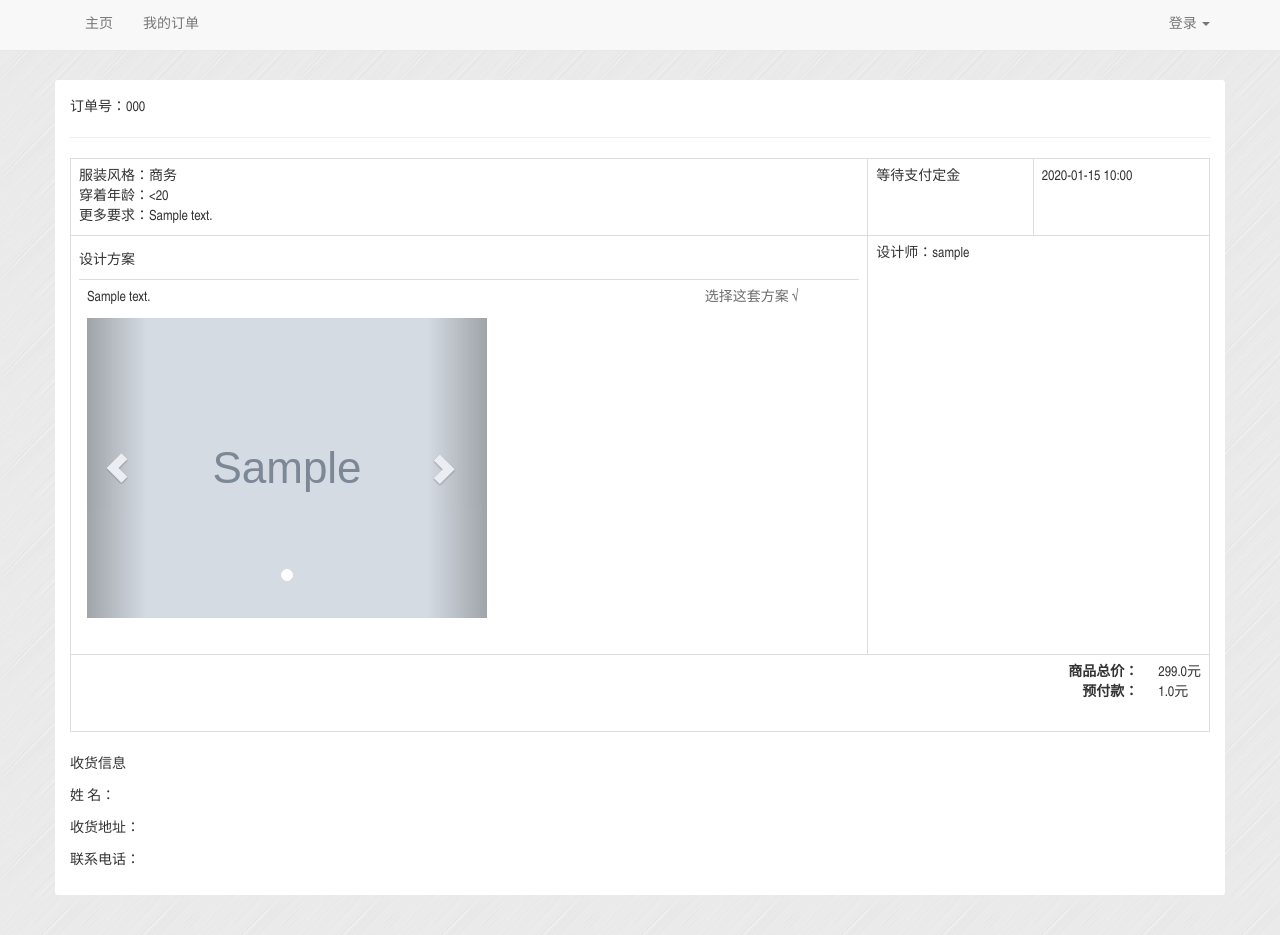
After one commit to smokingkapor/handsome, a Django app: template orders/templates/orders/order_detail.html in a window 1280 px wide. The commit adds this page. Run offline with Django 3.2, Linux system fonts and the light colour scheme; the template is opened without the code that fills it: values that come from a table or form of the project are taken from there, others are empty; tables that the repository leaves empty hold one stand-in row (values such as "Sample post"); grey boxes marked "Sample" are stand-in pictures; parts of the project's set-up code (start-up, migrations or seed data) failed here and were passed over; some libraries are stand-ins or nearby versions.

Commit message:
Add order detail page

```diff
--- a/designs/views.py
+++ b/designs/views.py
@@ -94,7 +94,7 @@ class UploadView(CsrfExemptMixin, StaffuserRequiredMixin, View):
         """
         Upload shot to temple folder
         """
-        order = Order.objects.get(pk=request.GET['order'])
+        order = Order.objects.get(code=request.GET['order'])
         user = self.request.user
         photo = request.FILES['file']
         name, ext = os.path.splitext(photo.name)
--- a/handsome/static/css/base.css
+++ b/handsome/static/css/base.css
@@ -1,6 +1,20 @@
 body {
     font: 14px "微软雅黑", "MicrosoftYahei", "宋体", "Arial Narrow", HELVETICA;
     background-image: url("../image/bg.png");
+}
+
+a:hover, a:focus {
+    color: #ff4a00;
+    text-decoration: none;
+}
+
+a:hover, a:active {
+    outline: 0;
+}
+
+a {
+    color: #6d6d6d;
+    text-decoration: none;
 }
 
 .body {
--- a/orders/models.py
+++ b/orders/models.py
@@ -67,15 +67,15 @@ class Order(models.Model):
         operations = ''
         if self.status == CREATED:
             prepay_url = reverse('orders:prepay', kwargs={'code': self.code})
-            operations = '<button class="btn btn-default btn-xs">取消订单</button>&nbsp;&nbsp;<a class="btn btn-primary btn-xs" href="{}">支付定金</a>'.format(prepay_url)
+            operations = '<a href="#">取消订单></a><br /><a href="{}">支付定金></a>'.format(prepay_url)
         elif self.status == DESIGNED:
             design = self.design_set.first()
             design_url = reverse('designs:detail', kwargs={'pk': design.id})
             pay_url = reverse('orders:pay', kwargs={'code': self.code})
-            operations = '<a href="{}" class="btn btn-default btn-xs">查看设计方案</a>&nbsp;&nbsp;<a class="btn btn-primary btn-xs" href="{}">支付尾款</a>'.format(design_url, pay_url)
+            operations = '<a href="{}">设计方案></a><br /><a href="{}">支付尾款></a>'.format(design_url, pay_url)
         elif self.status == SENT:
             receive_url = reverse('orders:receive', kwargs={'code': self.code})
-            operations = '<a href="{}" class="btn btn-default btn-xs">已收到</a>'.format(receive_url)
+            operations = '<a href="{}">已经收到></a>'.format(receive_url)
 
         return operations
 
@@ -85,14 +85,14 @@ class Order(models.Model):
         """
         operations = ''
         if self.status == PREPAID:
-            operations = '<a href="{}?order={}" class="btn btn-primary btn-xs">创建搭配方案</a>'.format(reverse_lazy('designs:create'), self.code)
+            operations = '<a href="{}?order={}">创建方案></a>'.format(reverse_lazy('designs:create'), self.code)
         elif self.status == DESIGNED:
             design = self.design_set.first()
             design_url = reverse('designs:detail', kwargs={'pk': design.id})
-            operations = '<a href="{}" class="btn btn-default btn-xs">查看设计方案</a>'.format(design_url)
+            operations = '<a href="{}">查看方案></a>'.format(design_url)
         elif self.status == PAID:
             send_url = reverse('orders:send', kwargs={'code': self.code})
-            operations = '<a href="{}" class="btn btn-default btn-xs">已寄出</a>'.format(send_url)
+            operations = '<a href="{}">已经寄出></a>'.format(send_url)
         return operations
 
     def __unicode__(self):
--- /dev/null
+++ b/orders/static/css/order.css
@@ -0,0 +1,28 @@
+.order-status {
+    color: #ff4a00;
+}
+
+.sep {
+    margin: 0 5px;
+    color: #dfdfdf;
+}
+
+.column-info {
+    height: 41px;
+    font-weight: 400;
+    text-align: left;
+    background: #fafafa;
+}
+
+.order-description {
+    width: 70%;
+}
+
+#design-photos {
+    width: 400px;
+    height: 300px;
+}
+
+#design-photos img {
+    width: 400px;
+}
--- a/orders/static/js/order.js
+++ b/orders/static/js/order.js
@@ -62,4 +62,10 @@ $(document).ready(function(){
             }
         });
     });
+
+
+    // order detail photo slide
+    if ($('#design-photos').size() > 0) {
+        $('#design-photos').carousel();
+    }
 });
--- /dev/null
+++ b/orders/templates/orders/order_detail.html
@@ -0,0 +1,88 @@
+{% extends "page.html" %}
+{% load staticfiles %}
+
+{% block extracss %}
+<link rel="stylesheet" href="{% static 'css/order.css' %}">
+{% endblock%}
+
+{% block extrajs %}
+<link rel="stylesheet" href="{% static 'js/order.js' %}">
+{% endblock%}
+
+{% block title %}订单详情{% endblock %}
+
+{% block content %}
+<div class="container body">
+    <div class="row">
+        <div class="col-md-12 content">
+            <p>订单号：{{ order.code }}</p>
+            <hr />
+            <table class="table table-bordered">
+                <tr>
+                    <td class="order-description">
+                        <span>服装风格：{{ order.get_style_display }}</span><br />
+                        <span>穿着年龄：{{ order.get_age_group_display }}</span><br />
+                        <span>更多要求：{{ order.message }}</span><br />
+                    </td>
+                    <td>{{ order.get_status_display }}</td>
+                    <td>{{ order.created_at|date:"Y-m-d H:i" }}</td>
+                </tr>
+                <tr>
+                    <td>
+                        <h5>设计方案</h5>
+                        <table class="table">
+                            {% for design in order.design_set.all %}
+                            <tr>
+                                <td>
+                                    <p>{{ design.comment }}</p>
+                                    <div id="design-photos" class="carousel slide" data-ride="carousel">
+                                        <ol class="carousel-indicators">
+                                            {% for photo in design.photos.all %}
+                                            <li data-target="#design-photos" data-slide-to="{{ forloop.counter0 }}" class="{% if forloop.first %}active{% endif %}"></li>
+                                            {% endfor %}
+                                        </ol>
+                                      <div class="carousel-inner">
+                                          {% for photo in design.photos.all %}
+                                            <div class="item {% if forloop.first %}active{% endif %}">
+                                                <img src="{{ photo.get_absolute_url }}" /><br />
+                                            </div>
+                                          {% endfor %}
+                                      </div>
+                                      <a class="left carousel-control" href="#design-photos" data-slide="prev">
+                                        <span class="glyphicon glyphicon-chevron-left"></span>
+                                      </a>
+                                      <a class="right carousel-control" href="#design-photos" data-slide="next">
+                                        <span class="glyphicon glyphicon-chevron-right"></span>
+                                      </a>
+                                    </div>
+                                </td>
+                                <td>
+                                    <a href="#">选择这套方案 √</a>
+                                </td>
+                            </tr>
+                            {% endfor %}
+                        </table>
+                    </td>
+                    <td colspan="2">设计师：{{ order.preferred_designer.username }}</td>
+                </tr>
+                <tr>
+                    <td colspan="3">
+                        <div class="pull-right">
+                            <dl class="dl-horizontal">
+                              <dt>商品总价：</dt>
+                              <dd>{{ order.total_price }}元</dd>
+                              <dt>预付款：</dt>
+                              <dd>{{ order.prepayment }}元</dd>
+                            </dl>
+                        </div>
+                    </td>
+                </tr>
+            </table>
+            <p>收货信息</p>
+            <p>姓        名：</p>
+            <p>收货地址：</p>
+            <p>联系电话：</p>
+        </div>
+    </div>
+</div>
+{% endblock %}
--- a/orders/urls.py
+++ b/orders/urls.py
@@ -3,7 +3,7 @@ from django.conf.urls import patterns, url
 
 from .views import(
     CreateOrderView, LoadAddressView, CreateSuccessView, MyOrderView,
-    OrderListView, PrepayView, PayView, SendView, ReceiveView
+    OrderListView, PrepayView, PayView, SendView, ReceiveView, OrderDetailView
 )
 
 
@@ -14,6 +14,7 @@ urlpatterns = patterns(
     url(r'^load_address/$', LoadAddressView.as_view(), name='load_address'),
     url(r'^(?P<code>\d+)/create_success/$', CreateSuccessView.as_view(),
         name='create_success'),
+    url(r'^(?P<code>\d+)/$', OrderDetailView.as_view(), name='detail'),
     url(r'^list/$', OrderListView.as_view(), name='list'),
     url(r'^(?P<code>\d+)/prepay/$', PrepayView.as_view(), name='prepay'),
     url(r'^(?P<code>\d+)/pay/$', PayView.as_view(), name='pay'),
```
Also changed, not shown: orders/templates/orders/me.html (+23 -21 lines), orders/views.py (+9 -0 lines).
